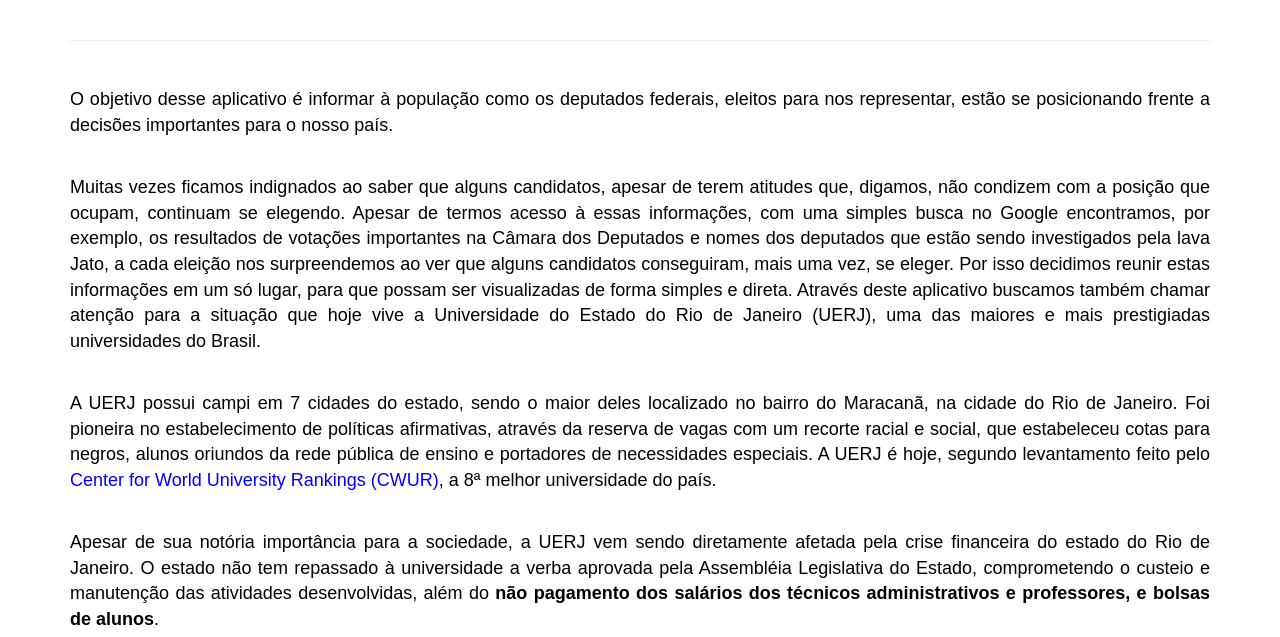
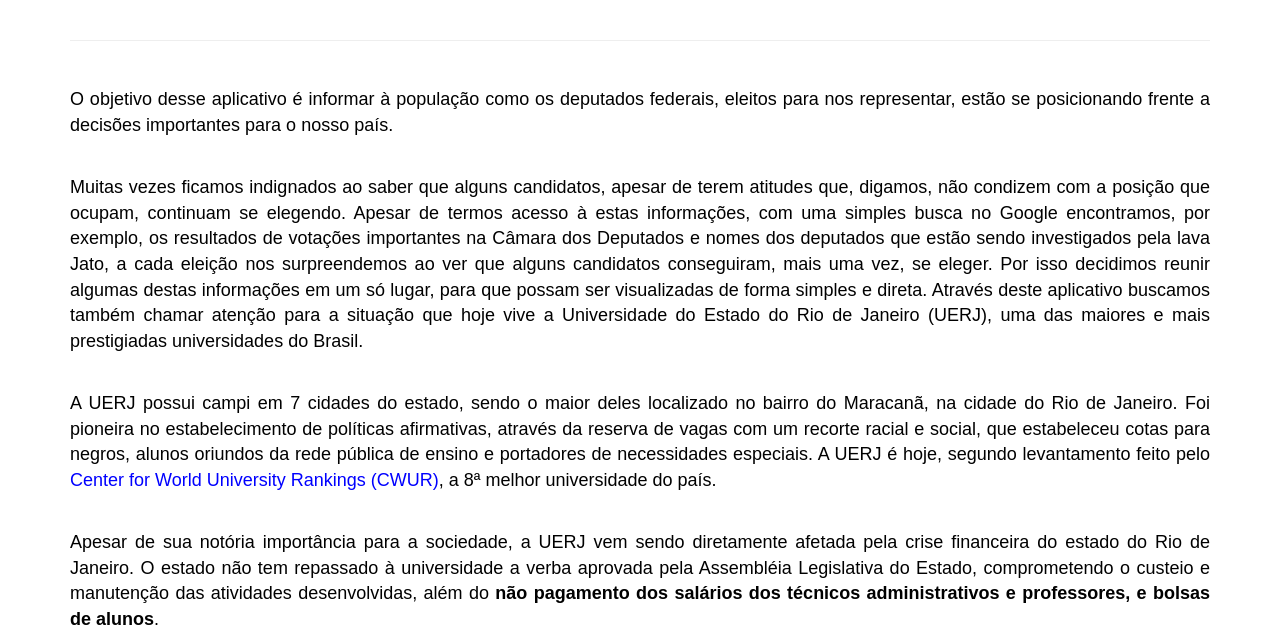
Before and after one commit to liscustodio/DeputadosFederais, a plain HTML site: page QuemSomos.html in a window 1280 px wide. Shown: the part 163-800 px from the top of the page. Drawn offline with Linux system fonts and the light colour scheme; a web font is replaced by a local one.

Commit message:
Update QuemSomos.html

```diff
--- a/QuemSomos.html
+++ b/QuemSomos.html
@@ -52,7 +52,7 @@
 O objetivo desse aplicativo é informar à população como os deputados federais, eleitos para nos representar, estão se posicionando frente a decisões importantes para o nosso país.
 
 </p><p align ="justify"><br>
-Muitas vezes ficamos indignados ao saber que alguns candidatos, apesar de terem atitudes que, digamos, não condizem com a posição que ocupam, continuam se elegendo. Apesar de termos acesso à essas informações, com uma simples busca no Google encontramos, por exemplo, os resultados de votações importantes na Câmara dos Deputados e nomes dos deputados que estão sendo investigados pela lava Jato, a cada eleição nos surpreendemos ao ver que alguns candidatos conseguiram, mais uma vez, se eleger. Por isso decidimos reunir estas informações em um só lugar, para que possam ser visualizadas de forma simples e direta. Através deste aplicativo buscamos também chamar atenção para a situação que hoje vive a Universidade do Estado do Rio de Janeiro (UERJ), uma das maiores e mais prestigiadas universidades do Brasil.
+Muitas vezes ficamos indignados ao saber que alguns candidatos, apesar de terem atitudes que, digamos, não condizem com a posição que ocupam, continuam se elegendo. Apesar de termos acesso à estas informações, com uma simples busca no Google encontramos, por exemplo, os resultados de votações importantes na Câmara dos Deputados e nomes dos deputados que estão sendo investigados pela lava Jato, a cada eleição nos surpreendemos ao ver que alguns candidatos conseguiram, mais uma vez, se eleger. Por isso decidimos reunir algumas destas informações em um só lugar, para que possam ser visualizadas de forma simples e direta. Através deste aplicativo buscamos também chamar atenção para a situação que hoje vive a Universidade do Estado do Rio de Janeiro (UERJ), uma das maiores e mais prestigiadas universidades do Brasil.
 
 </p><p align ="justify"><br>
 A UERJ possui campi em 7 cidades do estado, sendo o maior deles localizado no bairro do Maracanã, na cidade do Rio de Janeiro. Foi  pioneira no estabelecimento de políticas afirmativas,  através  da  reserva  de vagas  com  um  recorte  racial e  social, que  estabeleceu  cotas  para  negros, alunos  oriundos  da  rede  pública  de ensino e portadores de necessidades especiais. A UERJ é hoje, segundo levantamento feito pelo <a href='http://cwur.org/2017/brazil.php'><font color="blue">Center for World University Rankings (CWUR)</font></a>, a 8ª melhor universidade do país.
```
